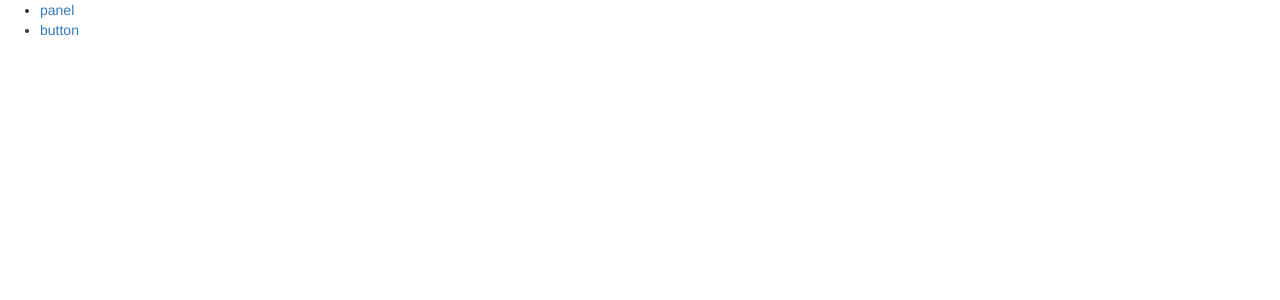
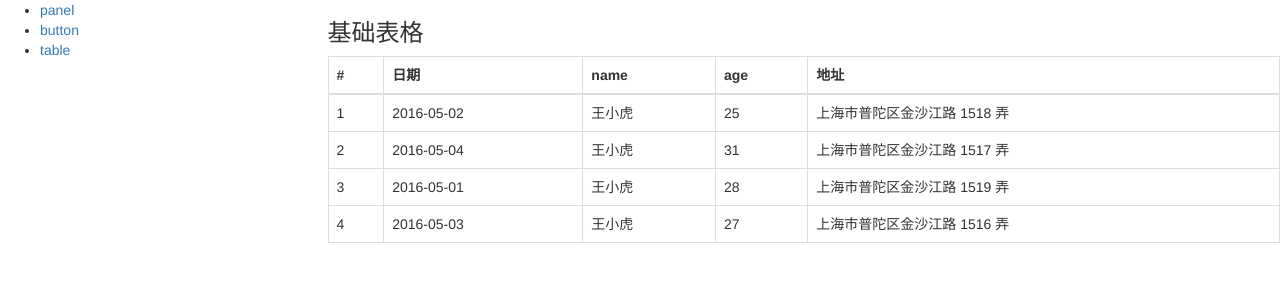
Before and after one commit to Tickly/tag-ui, a Vue app: page /table in a window 1280 px wide. Shown: the top 300 px of the page. Built offline with nearby package versions, Linux system fonts and the light colour scheme.

Commit message:
表格组件

```diff
--- /dev/null
+++ b/packages/table/index.js
@@ -0,0 +1,4 @@
+import TagTable from './src/table'
+
+
+export default TagTable
--- /dev/null
+++ b/packages/table/src/table.vue
@@ -0,0 +1,80 @@
+<template>
+    <table class="table" :class="tableClass">
+        <thead v-if="columns.length">
+            <tr>
+                <th v-for="col in _columns" v-text="col.label"></th>
+            </tr>
+        </thead>
+        <tbody v-if="data.length && columns.length">
+            <tr v-for="(row,rowIndex) in data">
+                <td v-for="col in _columns" v-text="_showCellContent(row,col,rowIndex)"></td>
+            </tr>
+        </tbody>
+    </table>
+</template>
+<script>
+
+function parseString(str) {
+    var [attribute, label] = str.split(':');
+    if (!label) label = attribute;
+    return {
+        label,
+        attribute,
+    }
+}
+function parseObject(object) {
+    if (object.type === 'serial') {
+        object.label = '#';
+    }
+    return object;
+}
+
+
+export default {
+    name: 'TagTable',
+    props: {
+        data: {
+            type: Array,
+            default: [],
+        },
+        columns: Array,
+        hover: Boolean,
+        bordered: Boolean,
+    },
+    computed: {
+        _columns() {
+            return this.columns.map(col => {
+                var label, attribute;
+
+                switch (typeof col) {
+                    case 'string':
+                        return parseString(col);
+                    case 'object':
+                        return parseObject(col);
+                    default:
+                        break;
+                }
+
+                return {
+                    label,
+                    attribute
+                };
+            })
+        },
+        tableClass() {
+            var obj = {};
+            if (this.hover) obj['table-hover'] = true;
+            if (this.bordered) obj['table-bordered'] = true;
+            return obj;
+        },
+    },
+    methods: {
+        _showCellContent(row, col, rowIndex) {
+            if (col.type === 'serial') {
+                return rowIndex + 1
+            }
+            return row[col.attribute]
+        }
+    }
+}
+</script>
--- a/src/App.vue
+++ b/src/App.vue
@@ -8,6 +8,9 @@
           </li>
           <li>
             <a href="/button">button</a>
+          </li>
+          <li>
+            <a href="/table">table</a>
           </li>
         </ul>
       </div>
@@ -20,6 +23,7 @@
 
 <script>
 export default {
-  name: 'app'
+  name: 'app',
+
 }
 </script>
--- /dev/null
+++ b/src/assets/nav.config.json
@@ -0,0 +1,5 @@
+[
+    {
+        "name" :""
+    }
+]
--- /dev/null
+++ b/src/components/components.js
@@ -0,0 +1,13 @@
+
+import Panel from '../../packages/panel'
+import Button from '../../packages/button'
+import Table from '../../packages/table'
+
+
+const components = {
+  Panel,
+  Button,
+  Table,
+}
+
+export default components
--- a/src/components/layout.vue
+++ b/src/components/layout.vue
@@ -1,9 +1,3 @@
 <template>
-    <div>
-        <ul>
-            <li>
-                <a href="/box">box</a>
-            </li>
-        </ul>
-    </div>
+    <h3>hello</h3>
 </template>
--- /dev/null
+++ b/src/examples/table.vue
@@ -0,0 +1,52 @@
+<template>
+    <div>
+        <h3>基础表格</h3>
+        <div>
+            <tag-table bordered hover :data="tableData" :columns="columns"></tag-table>
+        </div>
+    </div>
+</template>
+<script>
+export default {
+    data() {
+        return {
+            tableData: [
+                {
+                    date: '2016-05-02',
+                    name: '王小虎',
+                    address: '上海市普陀区金沙江路 1518 弄',
+                    age: 25,
+                },
+                {
+                    date: '2016-05-04',
+                    name: '王小虎',
+                    address: '上海市普陀区金沙江路 1517 弄',
+                    age: 31,
+                },
+                {
+                    date: '2016-05-01',
+                    name: '王小虎',
+                    address: '上海市普陀区金沙江路 1519 弄',
+                    age: 28,
+                },
+                {
+                    date: '2016-05-03',
+                    name: '王小虎',
+                    address: '上海市普陀区金沙江路 1516 弄',
+                    age: 27,
+                }
+            ],
+            columns: [
+                { type: 'serial' },
+                'date:日期',
+                'name',
+                'age',
+                {
+                    attribute: 'address',
+                    label: '地址',
+                }
+            ],
+        }
+    }
+}
+</script>
--- a/src/main.js
+++ b/src/main.js
@@ -4,25 +4,19 @@ import Vue from 'vue'
 import App from './App'
 import router from './router'
 
-import Panel from '../packages/panel'
-import Button from '../packages/button'
+import components from './components/components'
 
 import 'bootstrap/dist/css/bootstrap.min.css'
 
 
 Vue.config.productionTip = false
 
-const components = [
-  Panel,
-  Button,
-]
-
-components.forEach(component => {
-  Vue.component(component.name, component);
-})
-
-
-
+for (var key in components) {
+  if (components.hasOwnProperty(key)) {
+    var component = components[key];
+    Vue.component(component.name, component);
+  }
+}
 
 /* eslint-disable no-new */
 new Vue({
--- a/src/router/index.js
+++ b/src/router/index.js
@@ -1,9 +1,11 @@
 import Vue from 'vue'
 import Router from 'vue-router'
+
 import Layout from '@/components/layout'
 
 import Panel from '@/examples/panel'
 import Button from '@/examples/button'
+import Table from '@/examples/table'
 
 Vue.use(Router)
 
@@ -21,5 +23,9 @@ export default new Router({
       path: '/button',
       component: Button,
     },
+    {
+      path: '/table',
+      component: Table,
+    }
   ]
 })
```
